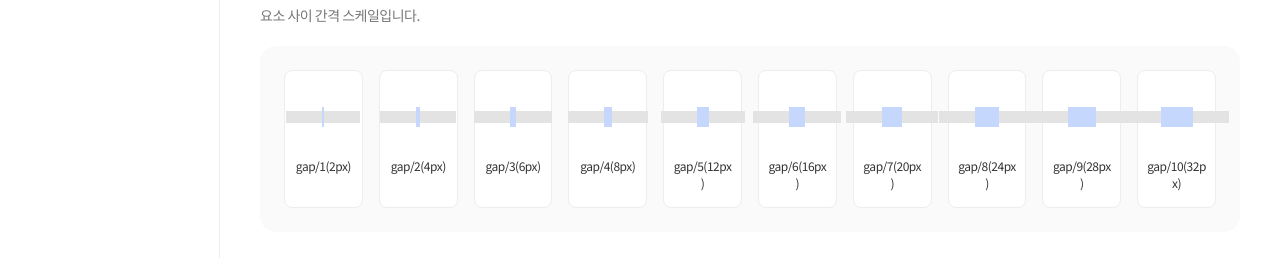
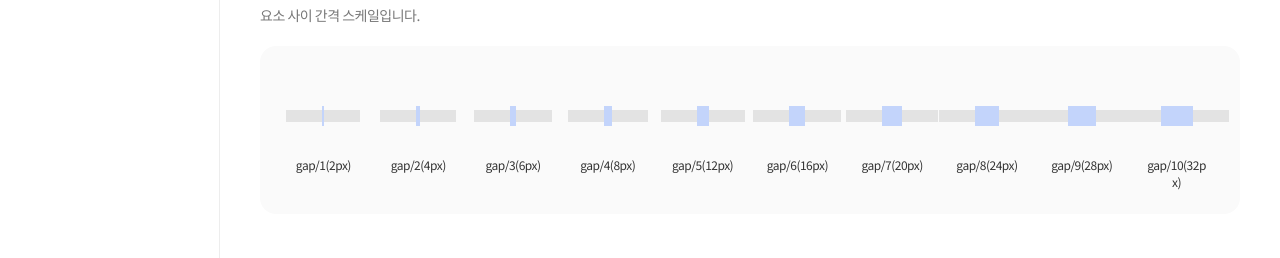
Before and after one commit to dain-spec/designsystem, a React (Vite) app: page / in a window 1280 px wide. Both pictures are taken after a click on the item "Scale". Shown: the part 532-790 px from the top of the page. Built offline with nearby package versions, Linux system fonts and the light colour scheme.

Commit message:
Remove white card background from Gap items
Radius와 동일하게 Gap 항목도 흰색 카드 배경/보더를 제거해 도형이
패널 위에 바로 놓이도록 합니다. 공용 모디파이어 클래스명을
ds-scale-item--bare로 정리했습니다.

```diff
--- a/src/design-system/foundation/Scale.css
+++ b/src/design-system/foundation/Scale.css
@@ -23,8 +23,8 @@
   padding: 16px 8px;
 }
 
-/* Figma에는 카드 배경 없이 radius 도형만 패널 위에 바로 놓여 있습니다. */
-.ds-scale-item--radius {
+/* Figma에는 카드 배경 없이 도형이 패널 위에 바로 놓여 있습니다. */
+.ds-scale-item--bare {
   background: transparent;
   border: none;
   padding: 16px 8px 0;
--- a/src/design-system/foundation/Scale.tsx
+++ b/src/design-system/foundation/Scale.tsx
@@ -24,7 +24,7 @@ const RADIUS_BOX_SIZE = 60
 function RadiusItem({ name, px }: ScaleItem) {
   const dotSize = Math.min(px * 2, RADIUS_BOX_SIZE)
   return (
-    <div className="ds-scale-item ds-scale-item--radius">
+    <div className="ds-scale-item ds-scale-item--bare">
       <div className="ds-scale-item__demo">
         <div className="ds-scale-radius-box" style={{ borderRadius: px }}>
           <div className="ds-scale-radius-dot" style={{ width: dotSize, height: dotSize }} />
@@ -39,7 +39,7 @@ function RadiusItem({ name, px }: ScaleItem) {
 
 function GapItem({ name, px }: ScaleItem) {
   return (
-    <div className="ds-scale-item">
+    <div className="ds-scale-item ds-scale-item--bare">
       <div className="ds-scale-item__demo">
         <div className="ds-scale-gap-wrap">
           <div className="ds-scale-gap-block" />
```
